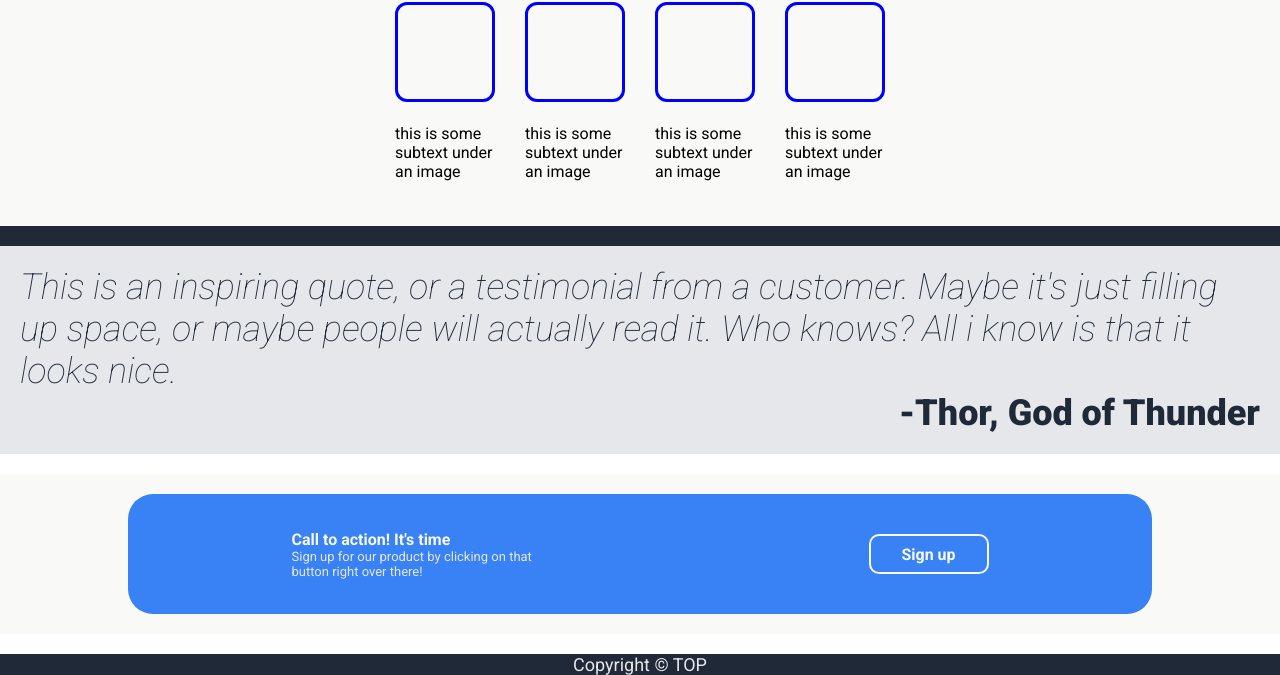
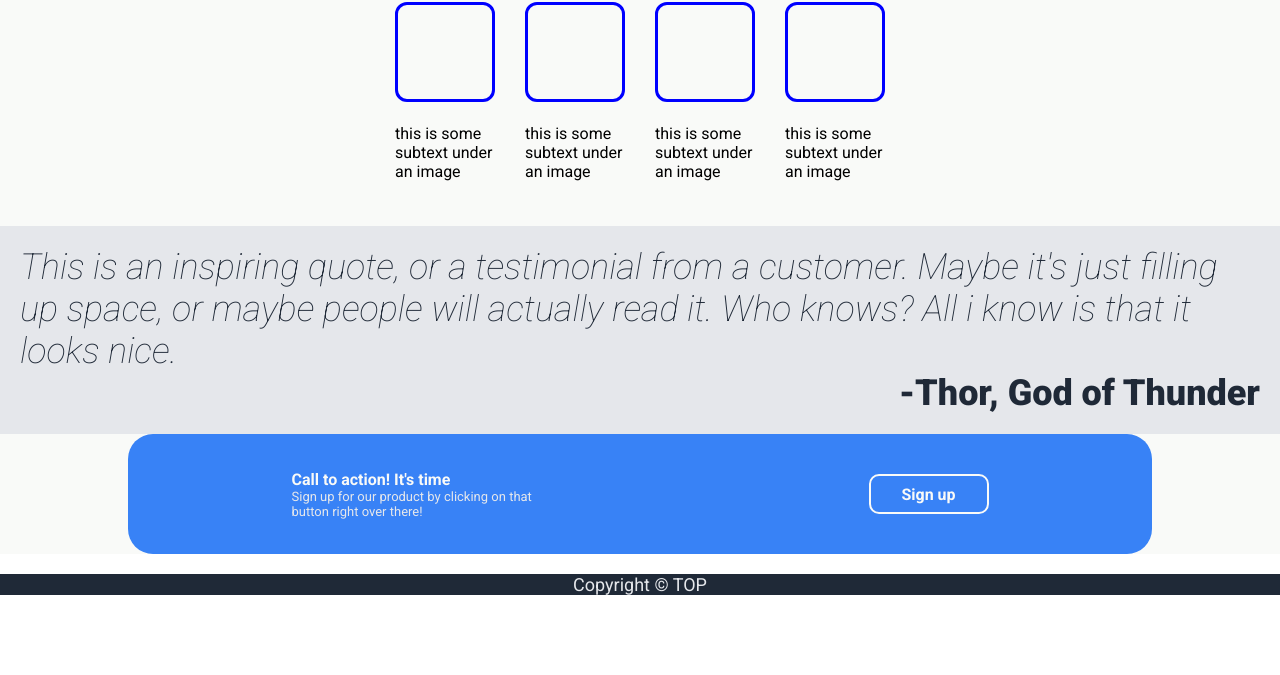
Before and after one commit to Br0cod3/foundations-landing-page, a plain HTML site: page index.html in a window 1280 px wide. Shown: the part 528-1203 px from the top of the page. After the commit the page ends 1123 px from the top, so only its background shows below. Drawn offline with Linux system fonts and the light colour scheme.

Commit message:
modified the css

```diff
--- a/style.css
+++ b/style.css
@@ -92,7 +92,6 @@ body {
 }
 
 .footer-content {
-    margin: 20px;
     height: 120px;
     width: 80vw;
     border-radius: 25px;
@@ -223,7 +222,6 @@ body {
     padding: 20px;
     color: var(--dark);
     font-weight: lighter;
-    margin: 20px 0;
 }
 
 .from {
```
